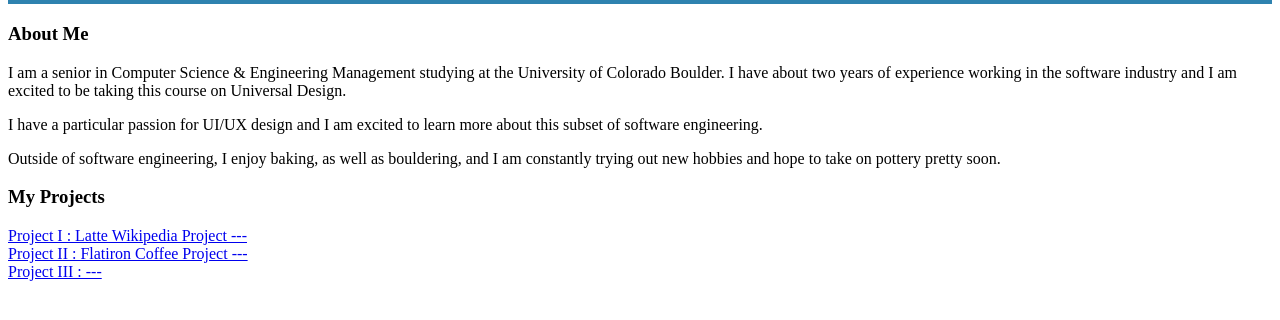
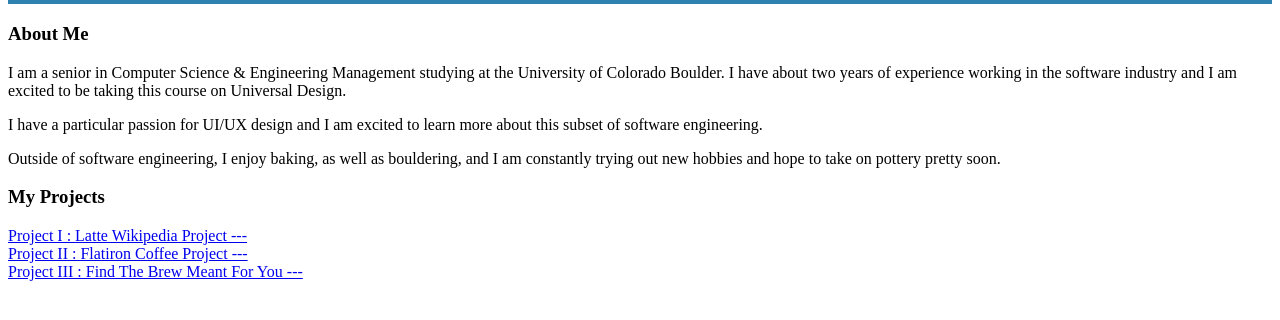
Before and after one commit to SamridhiShrestha/Universal-Design-Portal, a plain HTML site: page index.html in a window 1280 px wide. Shown: the part 142-462 px from the top of the page. Drawn offline with Linux system fonts and the light colour scheme.

Commit message:
Update index.html

```diff
--- a/index.html
+++ b/index.html
@@ -25,4 +25,4 @@
 <br>
 <a href = "https://samridhishrestha.github.io/UDM---Lab-3/">Project II : Flatiron Coffee Project ---</a>
 <br>
-<a href = "https://canvas.colorado.edu/courses/97687">Project III : ---</a>
+<a href = "https://samridhishrestha.github.io/UDM-Lab-4/">Project III : Find The Brew Meant For You ---</a>
```
